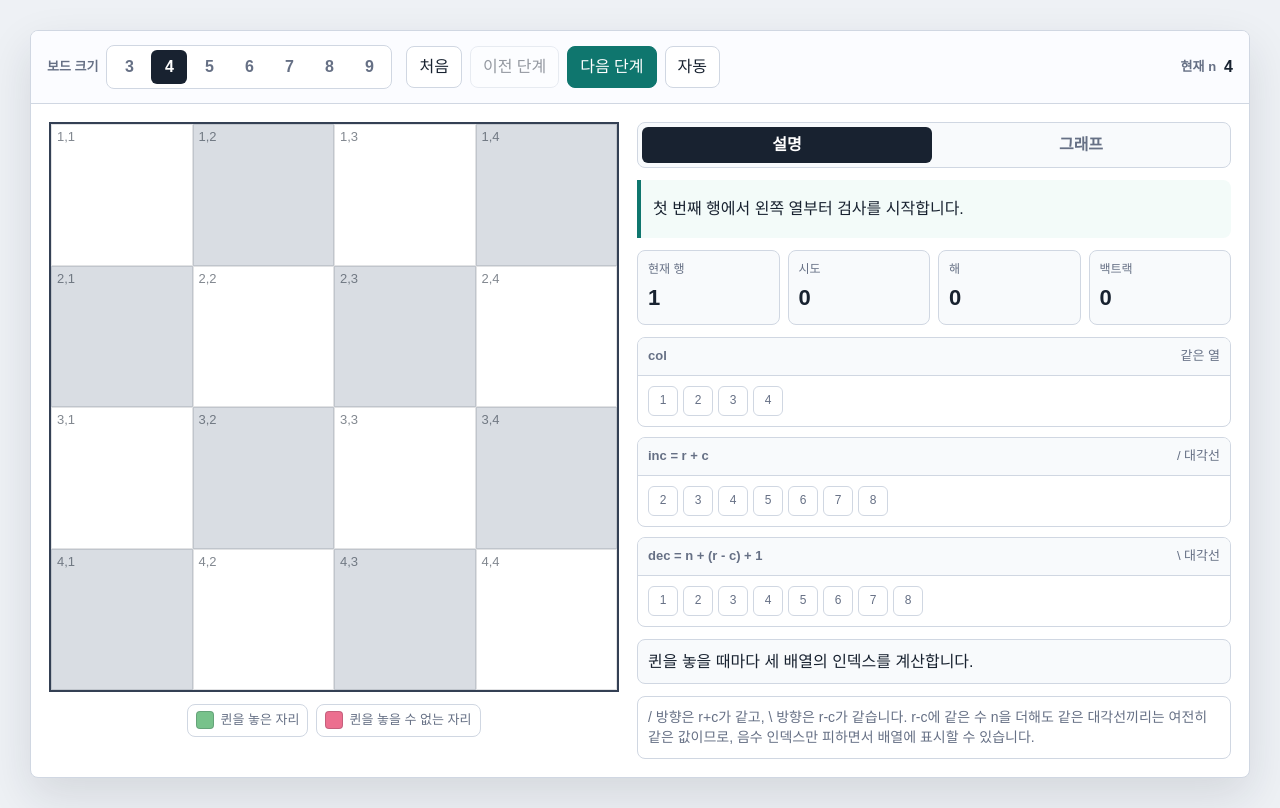
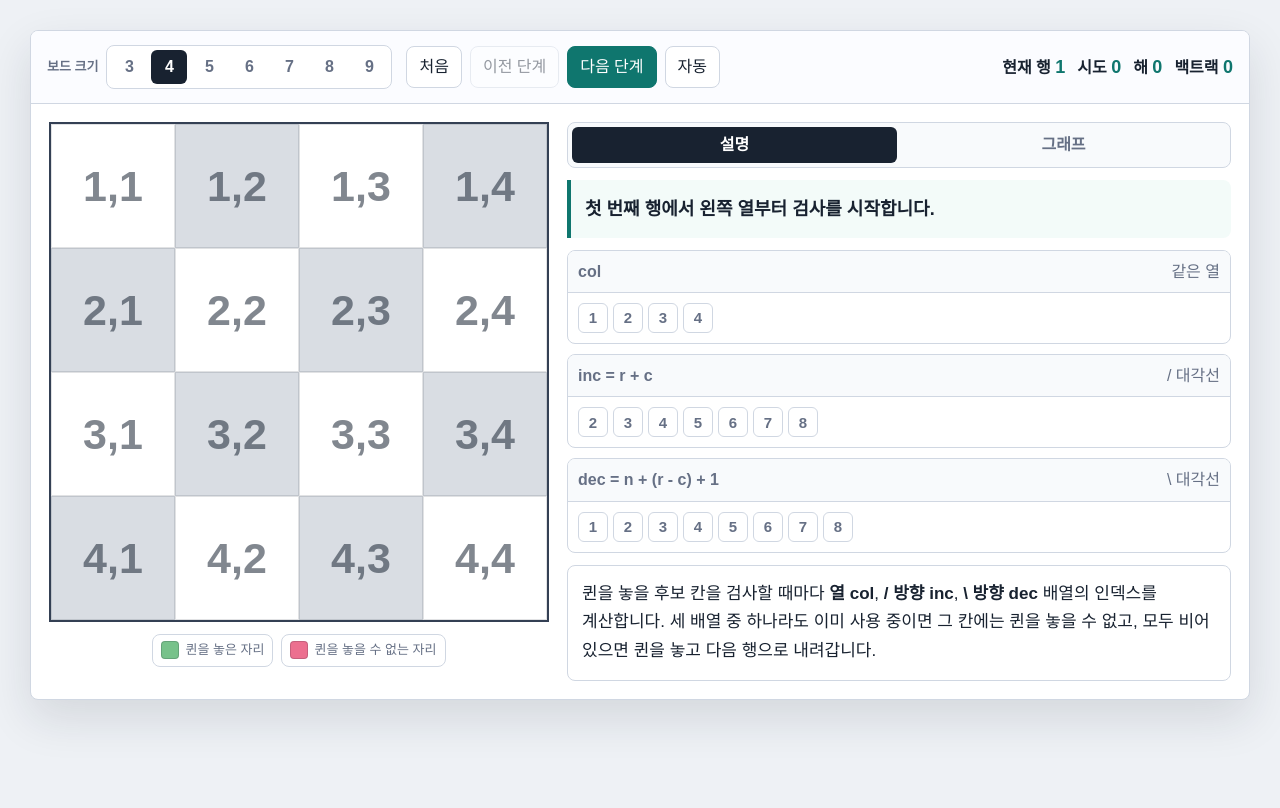
Before and after one commit to sanewee/class, a plain HTML site: page nqueen-backtracking-simulator/index.html in a window 1280 px wide. Both pictures are taken after a click on the tab "설명". Drawn offline with Linux system fonts and the light colour scheme.

Commit message:
Update index.html

```diff
--- a/nqueen-backtracking-simulator/index.html
+++ b/nqueen-backtracking-simulator/index.html
@@ -54,7 +54,7 @@
 
     .toolbar {
       display: grid;
-      grid-template-columns: minmax(220px, auto) 1fr auto;
+      grid-template-columns: minmax(220px, auto) 1fr;
       gap: 14px;
       align-items: center;
       padding: 14px 16px;
@@ -67,6 +67,10 @@
       align-items: center;
       gap: 8px;
       flex-wrap: wrap;
+    }
+
+    .tool-group.controls {
+      justify-content: flex-end;
     }
 
     .label {
@@ -123,9 +127,31 @@
       color: white;
     }
 
+    .status-strip {
+      display: flex;
+      align-items: center;
+      justify-content: flex-end;
+      gap: 12px;
+      flex-wrap: wrap;
+      margin-left: auto;
+      color: var(--ink);
+      font-size: 16px;
+      font-weight: 800;
+      text-align: right;
+    }
+
+    .status-strip span {
+      white-space: nowrap;
+    }
+
+    .status-strip b {
+      color: var(--primary);
+      font-size: 18px;
+    }
+
     .stage {
       display: grid;
-      grid-template-columns: minmax(330px, 570px) minmax(340px, 1fr);
+      grid-template-columns: minmax(300px, 500px) minmax(360px, 1fr);
       gap: 18px;
       padding: 18px;
       align-items: start;
@@ -142,7 +168,7 @@
       display: grid;
       grid-template-columns: repeat(var(--n), minmax(0, 1fr));
       grid-template-rows: repeat(var(--n), minmax(0, 1fr));
-      width: min(100%, 570px);
+      width: min(100%, 500px);
       aspect-ratio: 1 / 1;
       border: 2px solid var(--line-dark);
       background: white;
@@ -197,11 +223,26 @@
 
     .cell small {
       position: absolute;
-      left: 5px;
-      top: 3px;
+      inset: 0;
+      display: flex;
+      align-items: center;
+      justify-content: center;
       color: rgba(31, 41, 55, 0.56);
-      font-size: 13px;
-      font-weight: 500;
+      font-size: clamp(18px, calc(174px / var(--n)), 43px);
+      font-weight: 800;
+      line-height: 1;
+      z-index: 0;
+      pointer-events: none;
+    }
+
+    .queen-symbol {
+      position: absolute;
+      right: 8px;
+      bottom: 5px;
+      z-index: 1;
+      font-size: clamp(18px, calc(120px / var(--n)), 30px);
+      line-height: 1;
+      text-shadow: 0 1px 0 rgba(255, 255, 255, 0.45);
     }
 
     @keyframes backtrackPulse {
@@ -269,6 +310,7 @@
       background: transparent;
       color: var(--muted);
       cursor: pointer;
+      font-size: 16px;
       font-weight: 700;
     }
 
@@ -291,34 +333,10 @@
       border-left: 4px solid var(--primary);
       border-radius: 0 8px 8px 0;
       background: #f3fbf9;
-      padding: 12px;
+      padding: 14px;
+      font-size: 18px;
+      font-weight: 700;
       word-break: keep-all;
-    }
-
-    .metrics {
-      display: grid;
-      grid-template-columns: repeat(4, minmax(80px, 1fr));
-      gap: 8px;
-    }
-
-    .metric {
-      min-height: 70px;
-      border: 1px solid var(--line);
-      border-radius: 8px;
-      background: var(--panel-2);
-      padding: 10px;
-    }
-
-    .metric span {
-      display: block;
-      color: var(--muted);
-      font-size: 12px;
-    }
-
-    .metric strong {
-      display: block;
-      margin-top: 4px;
-      font-size: 22px;
     }
 
     .array-grid {
@@ -341,7 +359,7 @@
       background: var(--panel-2);
       border-bottom: 1px solid var(--line);
       color: var(--muted);
-      font-size: 13px;
+      font-size: 16px;
     }
 
     .chips {
@@ -360,7 +378,8 @@
       border-radius: 6px;
       background: white;
       color: var(--muted);
-      font-size: 12px;
+      font-size: 15px;
+      font-weight: 700;
     }
 
     .chip.on {
@@ -371,23 +390,23 @@
     }
 
     .formula {
-      display: grid;
-      gap: 8px;
-    }
-
-    .formula div,
-    .diagonal-note {
-      padding: 10px;
+      padding: 14px;
       border: 1px solid var(--line);
       border-radius: 8px;
-      background: var(--panel-2);
+      background: white;
+      font-size: 17px;
+      line-height: 1.7;
       word-break: keep-all;
     }
 
-    .diagonal-note {
-      background: white;
-      color: var(--muted);
-      font-size: 14px;
+    .formula strong {
+      color: var(--ink);
+    }
+
+    .formula code {
+      color: var(--primary);
+      font-size: 0.95em;
+      font-weight: 800;
     }
 
     .tree-panel {
@@ -402,6 +421,32 @@
       gap: 12px;
     }
 
+    .tree-actions {
+      display: flex;
+      align-items: center;
+      gap: 6px;
+      flex-wrap: wrap;
+    }
+
+    .zoom-btn {
+      width: 34px;
+      height: 32px;
+      border: 1px solid var(--line);
+      border-radius: 6px;
+      background: white;
+      color: var(--ink);
+      cursor: pointer;
+      font-size: 18px;
+      font-weight: 800;
+      line-height: 1;
+    }
+
+    .zoom-btn.wide {
+      width: auto;
+      padding: 0 10px;
+      font-size: 13px;
+    }
+
     .tree-head h2 {
       margin: 0;
       font-size: 16px;
@@ -414,20 +459,29 @@
     }
 
     .tree-scroll {
-      overflow: auto;
+      overflow: hidden;
       min-height: 560px;
       max-height: 660px;
       border: 1px solid var(--line);
       border-radius: 8px;
+      cursor: grab;
+      user-select: none;
+      touch-action: none;
       background:
         linear-gradient(#fbfcff 23px, transparent 24px),
         linear-gradient(90deg, rgba(208, 215, 226, 0.36) 1px, transparent 1px);
       background-size: 24px 24px;
     }
 
+    .tree-scroll.dragging {
+      cursor: grabbing;
+    }
+
     .tree-svg {
       display: block;
       min-width: 100%;
+      width: 100%;
+      height: 560px;
     }
 
     .tree-edge {
@@ -496,7 +550,6 @@
       .toolbar,
       .stage { grid-template-columns: 1fr; }
       .toolbar { align-items: stretch; }
-      .metrics { grid-template-columns: repeat(2, minmax(120px, 1fr)); }
     }
 
     @media (max-width: 560px) {
@@ -504,7 +557,6 @@
       .stage { padding: 12px; }
       .n-picker { grid-template-columns: repeat(7, 1fr); }
       .n-btn { width: auto; }
-      .metrics { grid-template-columns: 1fr 1fr; }
       .tree-head { align-items: flex-start; flex-direction: column; }
     }
   </style>
@@ -518,16 +570,17 @@
           <div class="n-picker" id="nPicker" aria-label="n 선택"></div>
         </div>
 
-        <div class="tool-group">
+        <div class="tool-group controls">
           <button class="btn" id="resetQueen">처음</button>
           <button class="btn" id="prevQueen">이전 단계</button>
           <button class="btn primary" id="nextQueen">다음 단계</button>
           <button class="btn" id="autoQueen">자동</button>
-        </div>
-
-        <div class="tool-group">
-          <span class="label">현재 n</span>
-          <strong id="nValue">4</strong>
+          <div class="status-strip" aria-label="탐색 상태">
+            <span>현재 행 <b id="rowMetric">1</b></span>
+            <span>시도 <b id="tryMetric">0</b></span>
+            <span>해 <b id="solutionMetric">0</b></span>
+            <span>백트랙 <b id="backMetric">0</b></span>
+          </div>
         </div>
       </div>
 
@@ -549,13 +602,6 @@
           <div class="tab-pane active" id="explainPane" role="tabpanel">
             <div class="message" id="queenExplain">첫 번째 행에서 왼쪽 열부터 퀸을 놓을 수 있는지 검사합니다.</div>
 
-            <div class="metrics">
-              <div class="metric"><span>현재 행</span><strong id="rowMetric">1</strong></div>
-              <div class="metric"><span>시도</span><strong id="tryMetric">0</strong></div>
-              <div class="metric"><span>해</span><strong id="solutionMetric">0</strong></div>
-              <div class="metric"><span>백트랙</span><strong id="backMetric">0</strong></div>
-            </div>
-
             <div class="array-grid">
               <div class="array-row">
                 <div class="array-title"><strong>col</strong><span>같은 열</span></div>
@@ -572,14 +618,18 @@
             </div>
 
             <div class="formula" id="formulaBox"></div>
-            <div class="diagonal-note">/ 방향은 r+c가 같고, \ 방향은 r-c가 같습니다. r-c에 같은 수 n을 더해도 같은 대각선끼리는 여전히 같은 값이므로, 음수 인덱스만 피하면서 배열에 표시할 수 있습니다.</div>
           </div>
 
           <div class="tab-pane" id="graphPane" role="tabpanel">
             <section class="tree-panel">
               <div class="tree-head">
                 <h2>탐색 그래프</h2>
-                <div class="tree-hint">빨간 테두리는 현재 단계, x는 실패한 후보입니다.</div>
+                <div class="tree-actions" aria-label="그래프 보기 조절">
+                  <div class="tree-hint">드래그로 이동, +/-로 확대 축소</div>
+                  <button class="zoom-btn" type="button" id="zoomOutGraph" aria-label="그래프 축소">-</button>
+                  <button class="zoom-btn" type="button" id="zoomInGraph" aria-label="그래프 확대">+</button>
+                  <button class="zoom-btn wide" type="button" id="fitGraph">맞춤</button>
+                </div>
               </div>
               <div class="tree-scroll">
                 <svg class="tree-svg" id="treeSvg" role="img" aria-label="백트래킹 탐색 그래프"></svg>
@@ -596,7 +646,20 @@
       n: 4,
       steps: [],
       stepIndex: 0,
-      auto: null
+      auto: null,
+      graph: {
+        scale: 1,
+        x: 0,
+        y: 22,
+        initialized: false,
+        dragging: false,
+        dragStartX: 0,
+        dragStartY: 0,
+        startX: 0,
+        startY: 0,
+        worldWidth: 760,
+        worldHeight: 560
+      }
     };
 
     function buildQueenSteps(n) {
@@ -738,7 +801,7 @@
           if (step.row === r && step.colTry === c && step.type === 'try') cell.classList.add('trying');
           if (step.row === r && step.colTry === c && step.type === 'reject') cell.classList.add('reject');
           if (step.type === 'solution' && hasQueen) cell.classList.add('solution');
-          cell.innerHTML = `<small>${r},${c}</small>${hasQueen || isGhost ? 'Q' : ''}`;
+          cell.innerHTML = `<small>${r},${c}</small>${hasQueen || isGhost ? '<span class="queen-symbol">Q</span>' : ''}`;
           board.appendChild(cell);
         }
       }
@@ -778,21 +841,68 @@
       return element;
     }
 
+    function applyGraphTransform() {
+      const content = document.getElementById('treeContent');
+      if (!content) return;
+      content.setAttribute('transform', `translate(${state.graph.x}, ${state.graph.y}) scale(${state.graph.scale})`);
+    }
+
+    function fitGraphToView() {
+      const svg = document.getElementById('treeSvg');
+      const rect = svg.getBoundingClientRect();
+      const viewWidth = rect.width || 760;
+      const viewHeight = rect.height || 560;
+      const scaleX = (viewWidth - 48) / Math.max(state.graph.worldWidth, 1);
+      const scaleY = (viewHeight - 48) / Math.max(state.graph.worldHeight, 1);
+      state.graph.scale = Math.max(0.18, Math.min(1.1, Math.min(scaleX, scaleY)));
+      state.graph.x = (viewWidth - state.graph.worldWidth * state.graph.scale) / 2;
+      state.graph.y = 24;
+      state.graph.initialized = true;
+      applyGraphTransform();
+    }
+
+    function zoomGraph(factor) {
+      const svg = document.getElementById('treeSvg');
+      const rect = svg.getBoundingClientRect();
+      const centerX = (rect.width || 760) / 2;
+      const centerY = (rect.height || 560) / 2;
+      const oldScale = state.graph.scale;
+      const nextScale = Math.max(0.18, Math.min(2.6, oldScale * factor));
+      const worldX = (centerX - state.graph.x) / oldScale;
+      const worldY = (centerY - state.graph.y) / oldScale;
+      state.graph.scale = nextScale;
+      state.graph.x = centerX - worldX * nextScale;
+      state.graph.y = centerY - worldY * nextScale;
+      state.graph.initialized = true;
+      applyGraphTransform();
+    }
+
     function renderTree(step) {
       const svg = document.getElementById('treeSvg');
+      const viewport = svg.getBoundingClientRect();
+      const viewportWidth = Math.max(320, Math.round(viewport.width || 760));
+      const viewportHeight = Math.max(420, Math.round(viewport.height || 560));
       const nodes = step.nodes || [];
+      if (!nodes.length) {
+        svg.innerHTML = '';
+        return;
+      }
+
       const pathSet = new Set(step.pathNodeIds || []);
-      const nodeMap = new Map(nodes.map((node) => [node.id, node]));
+      const finalStep = state.steps[state.steps.length - 1] || step;
+      const layoutNodes = finalStep.nodes || nodes;
+      const nodeMap = new Map(layoutNodes.map((node) => [node.id, node]));
+      const visibleNodeMap = new Map(nodes.map((node) => [node.id, node]));
       const children = new Map();
       const positions = new Map();
-      const levelGap = 90;
-      const nodeGap = 88;
-      const marginX = 50;
+      const levelGap = 92;
+      const nodeGap = 38;
+      const marginX = 34;
       const marginY = 42;
       let nextLeafX = marginX;
 
-      nodes.forEach((node) => children.set(node.id, []));
-      nodes.forEach((node) => {
+      layoutNodes.forEach((node) => children.set(node.id, []));
+      layoutNodes.forEach((node) => {
         if (node.parentId && children.has(node.parentId)) children.get(node.parentId).push(node);
       });
 
@@ -811,37 +921,33 @@
         return x;
       }
 
-      layout(nodes[0]);
-      const positionList = Array.from(positions.values());
-      const minContentX = Math.min(...positionList.map((pos) => pos.x));
-      const maxContentX = Math.max(...positionList.map((pos) => pos.x));
-      const contentWidth = Math.max(1, maxContentX - minContentX);
-      const centeredWidth = Math.max(760, contentWidth + marginX * 2);
-      const shiftX = (centeredWidth - contentWidth) / 2 - minContentX;
-
-      positions.forEach((pos) => {
-        pos.x += shiftX;
-      });
-
+      layout(layoutNodes[0]);
       const maxX = Math.max(...Array.from(positions.values()).map((pos) => pos.x), 760 - marginX);
-      const maxDepth = Math.max(...nodes.map((node) => node.depth), state.n);
+      const maxDepth = Math.max(...layoutNodes.map((node) => node.depth), state.n);
       const width = Math.max(760, maxX + marginX);
       const height = marginY * 2 + (maxDepth + 1) * levelGap;
 
-      svg.setAttribute('width', width);
-      svg.setAttribute('height', height);
-      svg.setAttribute('viewBox', `0 0 ${width} ${height}`);
+      state.graph.worldWidth = width;
+      state.graph.worldHeight = height;
+      const graphIsActive = document.getElementById('graphPane').classList.contains('active');
+      const shouldFitAfterRender = !state.graph.initialized && graphIsActive;
+
+      svg.setAttribute('width', viewportWidth);
+      svg.setAttribute('height', viewportHeight);
+      svg.setAttribute('viewBox', `0 0 ${viewportWidth} ${viewportHeight}`);
       svg.innerHTML = '';
+      const content = createSvgElement('g', { id: 'treeContent' });
+      svg.appendChild(content);
 
       nodes.forEach((node) => {
         if (!node.parentId) return;
         const parent = nodeMap.get(node.parentId);
         const from = positions.get(node.parentId);
         const to = positions.get(node.id);
-        if (!parent || !from || !to) return;
+        if (!parent || !visibleNodeMap.has(parent.id) || !from || !to) return;
         const isPath = pathSet.has(node.id) && pathSet.has(parent.id);
         const midY = (from.y + to.y) / 2;
-        svg.appendChild(createSvgElement('path', {
+        content.appendChild(createSvgElement('path', {
           d: `M ${from.x} ${from.y + 18} C ${from.x} ${midY}, ${to.x} ${midY}, ${to.x} ${to.y - 18}`,
           class: `tree-edge ${isPath ? 'path' : ''}`,
           fill: 'none'
@@ -865,8 +971,13 @@
           mark.textContent = 'x';
           group.appendChild(mark);
         }
-        svg.appendChild(group);
+        content.appendChild(group);
       });
+      if (shouldFitAfterRender) {
+        fitGraphToView();
+      } else {
+        applyGraphTransform();
+      }
     }
 
     function renderQueen() {
@@ -880,15 +991,14 @@
       renderPicker();
       renderTree(step);
 
-      document.getElementById('nValue').textContent = state.n;
       document.getElementById('rowMetric').textContent = step.row > state.n ? '-' : step.row;
       document.getElementById('tryMetric').textContent = step.tries;
       document.getElementById('solutionMetric').textContent = step.answers;
       document.getElementById('backMetric').textContent = step.backs;
       document.getElementById('queenExplain').textContent = step.message;
       document.getElementById('formulaBox').innerHTML = step.colTry
-        ? `<div>검사 위치: ${step.row}행 ${step.colTry}열</div><div>inc = ${step.row} + ${step.colTry} = ${step.incIndex}</div><div>dec = ${state.n} + (${step.row} - ${step.colTry}) + 1 = ${step.decIndex}</div>`
-        : '<div>퀸을 놓을 때마다 세 배열의 인덱스를 계산합니다.</div>';
+        ? `<strong>${step.row}행 ${step.colTry}열</strong>을 검사합니다. 같은 열은 <code>col[${step.colTry}]</code>로 확인하고, / 방향 대각선은 <code>inc = r + c = ${step.row} + ${step.colTry} = ${step.incIndex}</code>로 확인합니다. \\ 방향 대각선은 <code>dec = n + (r - c) + 1 = ${state.n} + (${step.row} - ${step.colTry}) + 1 = ${step.decIndex}</code>로 확인합니다. 여기서 r-c에 같은 수 n을 더해도 같은 값끼리는 여전히 같기 때문에, 음수 인덱스만 피하면서 배열로 대각선을 표시할 수 있습니다.`
+        : '퀸을 놓을 후보 칸을 검사할 때마다 <strong>열 col</strong>, <strong>/ 방향 inc</strong>, <strong>\\ 방향 dec</strong> 배열의 인덱스를 계산합니다. 세 배열 중 하나라도 이미 사용 중이면 그 칸에는 퀸을 놓을 수 없고, 모두 비어 있으면 퀸을 놓고 다음 행으로 내려갑니다.';
 
       document.getElementById('prevQueen').disabled = state.stepIndex === 0;
       document.getElementById('nextQueen').disabled = state.stepIndex >= state.steps.length - 1;
@@ -896,6 +1006,7 @@
 
     function resetQueen() {
       stopQueenAuto();
+      state.graph.initialized = false;
       state.steps = buildQueenSteps(state.n);
       state.stepIndex = 0;
       renderQueen();
@@ -941,12 +1052,44 @@
       });
       document.getElementById('explainPane').classList.toggle('active', tabName === 'explain');
       document.getElementById('graphPane').classList.toggle('active', tabName === 'graph');
+      if (tabName === 'graph') renderTree(state.steps[state.stepIndex]);
+    }
+
+    function startGraphDrag(event) {
+      if (event.target.closest('button')) return;
+      state.graph.dragging = true;
+      state.graph.dragStartX = event.clientX;
+      state.graph.dragStartY = event.clientY;
+      state.graph.startX = state.graph.x;
+      state.graph.startY = state.graph.y;
+      event.currentTarget.classList.add('dragging');
+      event.currentTarget.setPointerCapture(event.pointerId);
+    }
+
+    function moveGraphDrag(event) {
+      if (!state.graph.dragging) return;
+      state.graph.x = state.graph.startX + event.clientX - state.graph.dragStartX;
+      state.graph.y = state.graph.startY + event.clientY - state.graph.dragStartY;
+      applyGraphTransform();
+    }
+
+    function endGraphDrag(event) {
+      state.graph.dragging = false;
+      event.currentTarget.classList.remove('dragging');
+      if (event.currentTarget.hasPointerCapture(event.pointerId)) event.currentTarget.releasePointerCapture(event.pointerId);
     }
 
     document.getElementById('resetQueen').addEventListener('click', resetQueen);
     document.getElementById('prevQueen').addEventListener('click', prevQueen);
     document.getElementById('nextQueen').addEventListener('click', nextQueen);
     document.getElementById('autoQueen').addEventListener('click', toggleQueenAuto);
+    document.getElementById('zoomOutGraph').addEventListener('click', () => zoomGraph(0.78));
+    document.getElementById('zoomInGraph').addEventListener('click', () => zoomGraph(1.28));
+    document.getElementById('fitGraph').addEventListener('click', fitGraphToView);
+    document.querySelector('.tree-scroll').addEventListener('pointerdown', startGraphDrag);
+    document.querySelector('.tree-scroll').addEventListener('pointermove', moveGraphDrag);
+    document.querySelector('.tree-scroll').addEventListener('pointerup', endGraphDrag);
+    document.querySelector('.tree-scroll').addEventListener('pointercancel', endGraphDrag);
     document.querySelectorAll('.tab-btn').forEach((button) => {
       button.addEventListener('click', () => switchTab(button.dataset.tab));
     });
```
